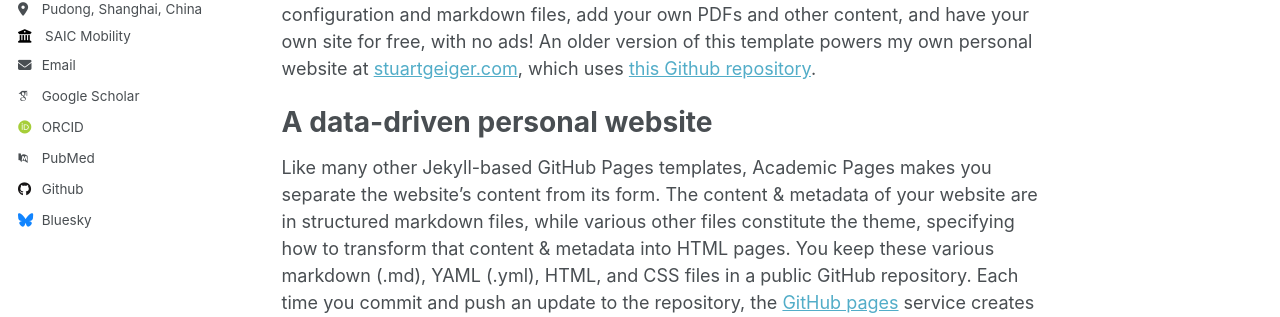
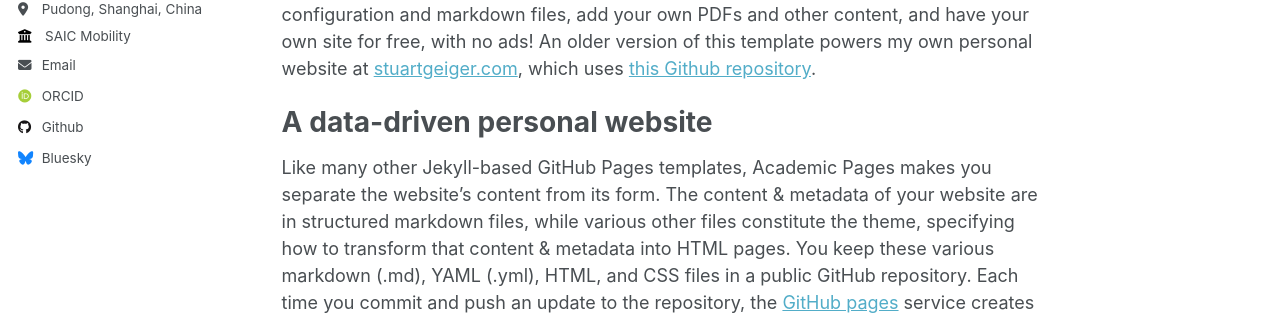
Before and after one commit to rongmax-gufei/rongmax-gufei.github.io, a Jekyll site: the page built from _pages/about.md, in a window 1280 px wide. Shown: the part 364-681 px from the top of the page. Built offline with Jekyll 4.4.1, drawn with Linux system fonts in a browser that asks for light colours; some web fonts are replaced; part of the change alters nothing that is shown.

Commit message:
Update _config.yml

```diff
--- a/_config.yml
+++ b/_config.yml
@@ -12,7 +12,7 @@ title                    : "RongMax.Tech / Fei GU"
 title_separator          : "-"
 name                     : &name "Your Name"
 description              : &description "personal description"
-url                      : https://academicpages.github.io # the base hostname & protocol for your site e.g. "https://mmistakes.github.io"
+url                      : https://rongmax-gufei.github.io # the base hostname & protocol for your site e.g. "https://mmistakes.github.io"
 baseurl                  : "" # the subpath of your site, e.g. "/blog"
 repository               : "academicpages/academicpages.github.io"
 
@@ -32,18 +32,18 @@ author:
 
   # Academic websites
   arxiv            : # URL - Update with the correct link to your profile
-  googlescholar    : "https://scholar.google.com/citations?user=PS_CX0AAAAAJ"
+  googlescholar    : # URL
   impactstory      : # URL
-  orcid            : "http://orcid.org/yourorcidurl"
+  orcid            : "https://orcid.org/0009-0008-1226-9943"
   semantic         : # URL
-  pubmed           : "https://www.ncbi.nlm.nih.gov/pubmed/?term=john+snow"
+  pubmed           : # URL
   researchgate     : # URL
 
   # Repositories and software development
   bitbucket        : # Username - Update with your username on the site
   codepen          : # Username
   dribbble         : # Username
-  github           : "academicpages"
+  github           : "rongmax-gufei"
   kaggle           : # Username
   stackoverflow    : # User number or user number and name (i.e., use "1" or "1/jeff-atwood")
 
```
